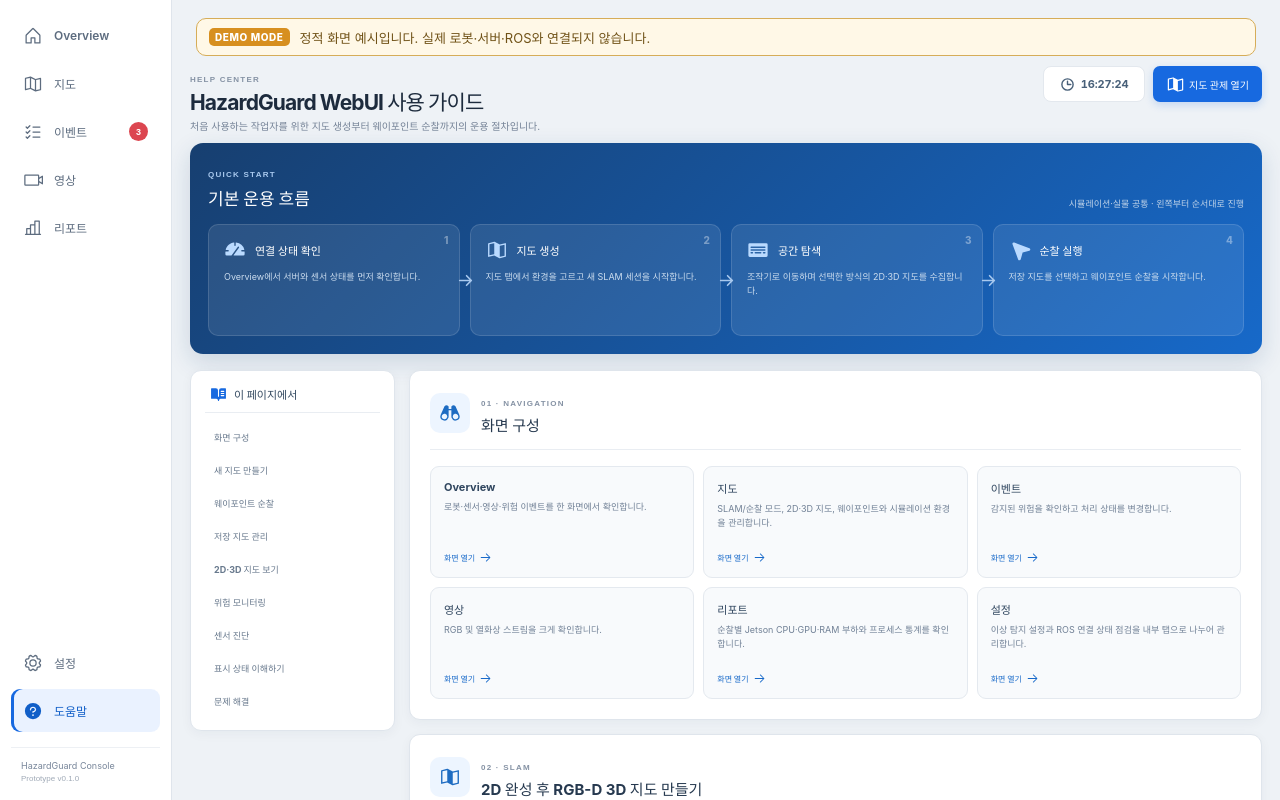
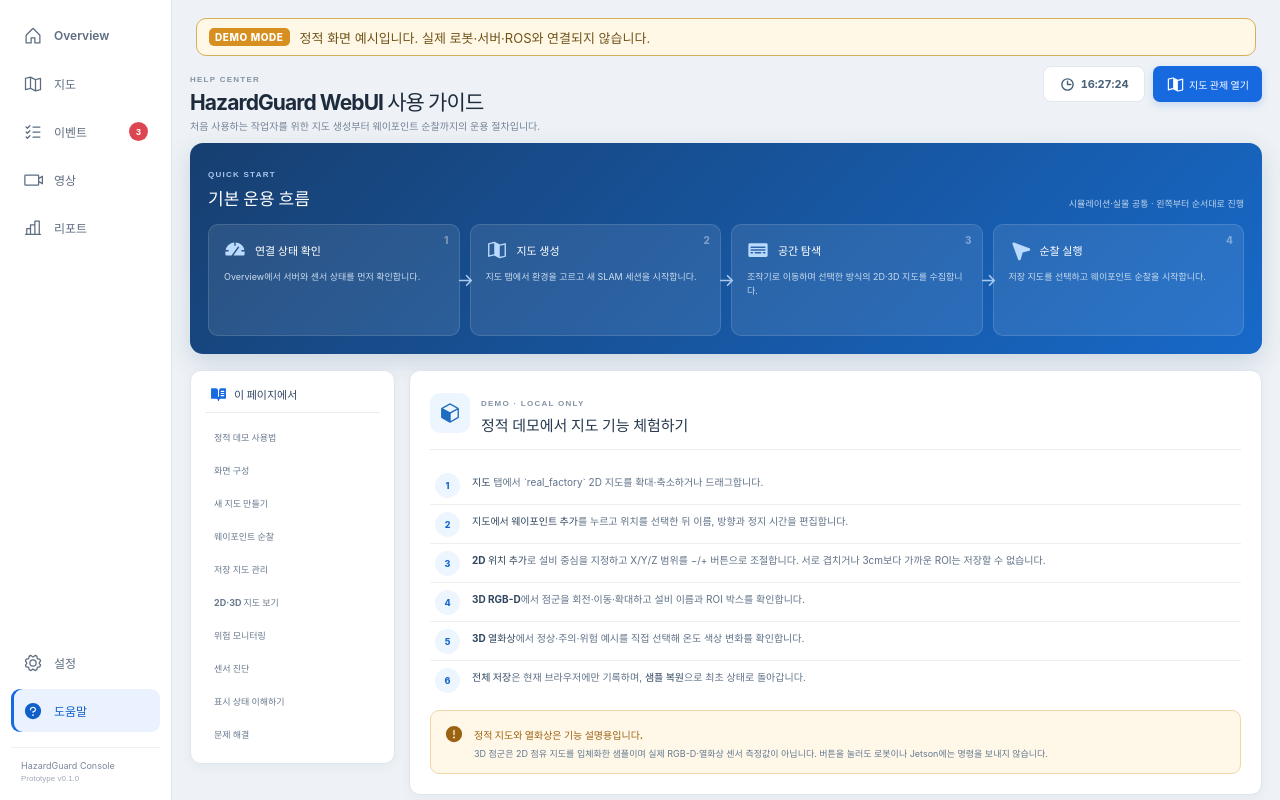
Before and after one commit to RoboLotus/hazard-guard-console-demo, a React (Vite) app: page / in a window 1280 px wide. Both pictures are taken after a click on the button "도움말". Shown: the top 800 px of the page. Built offline with nearby package versions, Linux system fonts and the light colour scheme; a web font is replaced by a local one.

Commit message:
docs: 정적 지도 데모 사용법과 자산 출처 정리
- 웨이포인트 설비 ROI 3D 열화상 조작법을 README와 도움말에 기록

- 생성 점군과 실제 RGB-D 센서 데이터의 차이를 명확히 표시

```diff
--- a/src/components/MapPanel.jsx
+++ b/src/components/MapPanel.jsx
@@ -490,7 +490,7 @@ export default function MapPanel({
             <small>{allowMockFallback ? "이전 세션 지도는 초기화되었습니다." : "센서와 ROS 2 브리지가 준비되면 자동으로 표시됩니다."}</small>
           </div>
         )}
-        <div className={`map-live-badge ${mapLive ? "" : "mock"}`}><span />{mapLive ? "SLAM · 공간 데이터 실시간" : waitingForMap ? "ROS 지도 대기" : "디지털 트윈 목업"}</div>
+        <div className={`map-live-badge ${mapLive ? "" : "mock"}`}><span />{staticMapSource ? "정적 real_factory" : mapLive ? "SLAM · 공간 데이터 실시간" : waitingForMap ? "ROS 지도 대기" : "디지털 트윈 목업"}</div>
         {allowMockFallback && spatialState?.heatmap?.simulated && layers.heatmap && <div className="heatmap-simulation-badge">SIMULATED HEAT</div>}
         {goalMode && <div className="goal-mode-hint">지도를 클릭해 목적지 후보를 선택하세요</div>}
         {detail && (
@@ -509,7 +509,7 @@ export default function MapPanel({
         {depthLegend && <span><i className="legend-depth" />{depthLegend}</span>}
         {thermalLegend && <span><i className="legend-thermal" />{thermalLegend}</span>}
         <span><i className="legend-heat" />열원</span>
-        <strong>{mapLive ? `ROS /map · ${Math.round(mapView.zoom * 100)}%` : allowMockFallback ? `목업 · ${Math.round(mapView.zoom * 100)}%` : `센서 대기 · ${Math.round(mapView.zoom * 100)}%`}</strong>
+        <strong>{staticMapSource ? `정적 지도 · ${Math.round(mapView.zoom * 100)}%` : mapLive ? `ROS /map · ${Math.round(mapView.zoom * 100)}%` : allowMockFallback ? `목업 · ${Math.round(mapView.zoom * 100)}%` : `센서 대기 · ${Math.round(mapView.zoom * 100)}%`}</strong>
       </footer>
     </section>
   );
--- a/src/pages/HelpPage.jsx
+++ b/src/pages/HelpPage.jsx
@@ -112,6 +112,7 @@ export default function HelpPage({ onNavigate }) {
       <div className="help-layout">
         <nav className="help-toc" aria-label="도움말 목차">
           <strong><BookOpenText size={17} weight="fill" />이 페이지에서</strong>
+          <a href="#static-demo">정적 데모 사용법</a>
           <a href="#screens">화면 구성</a>
           <a href="#mapping">새 지도 만들기</a>
           <a href="#patrol">웨이포인트 순찰</a>
@@ -124,6 +125,21 @@ export default function HelpPage({ onNavigate }) {
         </nav>
 
         <div className="help-content">
+          <HelpSection id="static-demo" icon={Cube} eyebrow="DEMO · LOCAL ONLY" title="정적 데모에서 지도 기능 체험하기">
+            <StepList>
+              <li><strong>지도</strong> 탭에서 `real_factory` 2D 지도를 확대·축소하거나 드래그합니다.</li>
+              <li><strong>지도에서 웨이포인트 추가</strong>를 누르고 위치를 선택한 뒤 이름, 방향과 정지 시간을 편집합니다.</li>
+              <li><strong>2D 위치 추가</strong>로 설비 중심을 지정하고 X/Y/Z 범위를 −/+ 버튼으로 조절합니다. 서로 겹치거나 3cm보다 가까운 ROI는 저장할 수 없습니다.</li>
+              <li><strong>3D RGB-D</strong>에서 점군을 회전·이동·확대하고 설비 이름과 ROI 박스를 확인합니다.</li>
+              <li><strong>3D 열화상</strong>에서 정상·주의·위험 예시를 직접 선택해 온도 색상 변화를 확인합니다.</li>
+              <li><strong>전체 저장</strong>은 현재 브라우저에만 기록하며, <strong>샘플 복원</strong>으로 최초 상태로 돌아갑니다.</li>
+            </StepList>
+            <div className="help-callout warning">
+              <WarningCircle size={20} weight="fill" />
+              <div><strong>정적 지도와 열화상은 기능 설명용입니다.</strong><p>3D 점군은 2D 점유 지도를 입체화한 샘플이며 실제 RGB-D·열화상 센서 측정값이 아닙니다. 버튼을 눌러도 로봇이나 Jetson에는 명령을 보내지 않습니다.</p></div>
+            </div>
+          </HelpSection>
+
           <HelpSection id="screens" icon={Binoculars} eyebrow="01 · NAVIGATION" title="화면 구성">
             <div className="help-screen-grid">
               {screenGuides.map(([name, description]) => (
--- a/src/pages/MapPage.jsx
+++ b/src/pages/MapPage.jsx
@@ -547,7 +547,7 @@ export default function MapPage({
 
   return (
     <div className="detail-page map-page">
-      <DetailHeading eyebrow="DIGITAL TWIN" title="지도 관제" description="2D 점유 지도, RTAB-Map RGB-D 컬러 포인트클라우드, 캘리브레이션으로 온도를 입힌 열화상 3D 지도를 전환해 확인합니다.">
+      <DetailHeading eyebrow="DIGITAL TWIN" title="지도 관제" description={demoMode ? "real_factory 공통 좌표로 만든 2D 지도와 정적 3D 점군에서 웨이포인트·설비 ROI·열화상 예시를 체험합니다." : "2D 점유 지도, RTAB-Map RGB-D 컬러 포인트클라우드, 캘리브레이션으로 온도를 입힌 열화상 3D 지도를 전환해 확인합니다."}>
         <div className="map-dimension-switch" aria-label="지도 표시 방식">
           <button type="button" className={mapDimension === "2d" ? "active" : ""} aria-pressed={mapDimension === "2d"} onClick={() => changeMapDimension("2d")}>
             <MapTrifold size={16} />2D 지도
@@ -560,7 +560,9 @@ export default function MapPage({
           </button>
         </div>
         <span className={`api-status ${mapLive ? "online" : ""}`}><span />{
-          physicalTarget
+          demoMode
+            ? "정적 real_factory 데모"
+            : physicalTarget
             ? mapLive ? "실물 로봇 지도 연결" : "실물 로봇 데이터 대기"
             : mapLive ? "공간 데이터 연결" : "디지털 트윈 목업"
         }</span>
```
Also changed, not shown: 1 other file (tests, documents, lock files or other folders).
